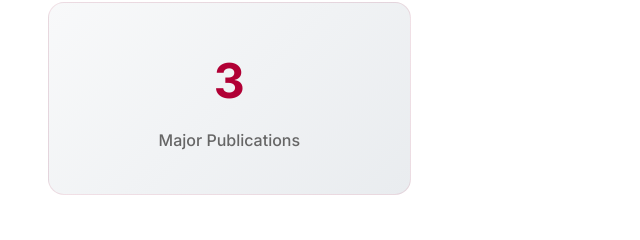
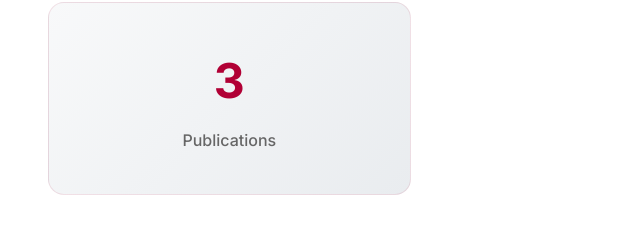
Before and after one commit to OgbondaGlory/employodr, a plain HTML site: page index.html in a window 1280 px wide. Shown: the part 1118-1358 px from the top of the page, 0-640 px from the left. Drawn offline with nearby package versions, Linux system fonts and the light colour scheme.

Commit message:
Remove crossed-out content and update stats section: change 'Major Publications' to 'Publications'

```diff
--- a/index.html
+++ b/index.html
@@ -773,7 +773,7 @@
                 </div>
                 <div class="stat-card">
                     <div class="stat-number">3</div>
-                    <div class="stat-label">Major Publications</div>
+                    <div class="stat-label">Publications</div>
                 </div>
             </div>
         </div>
```
